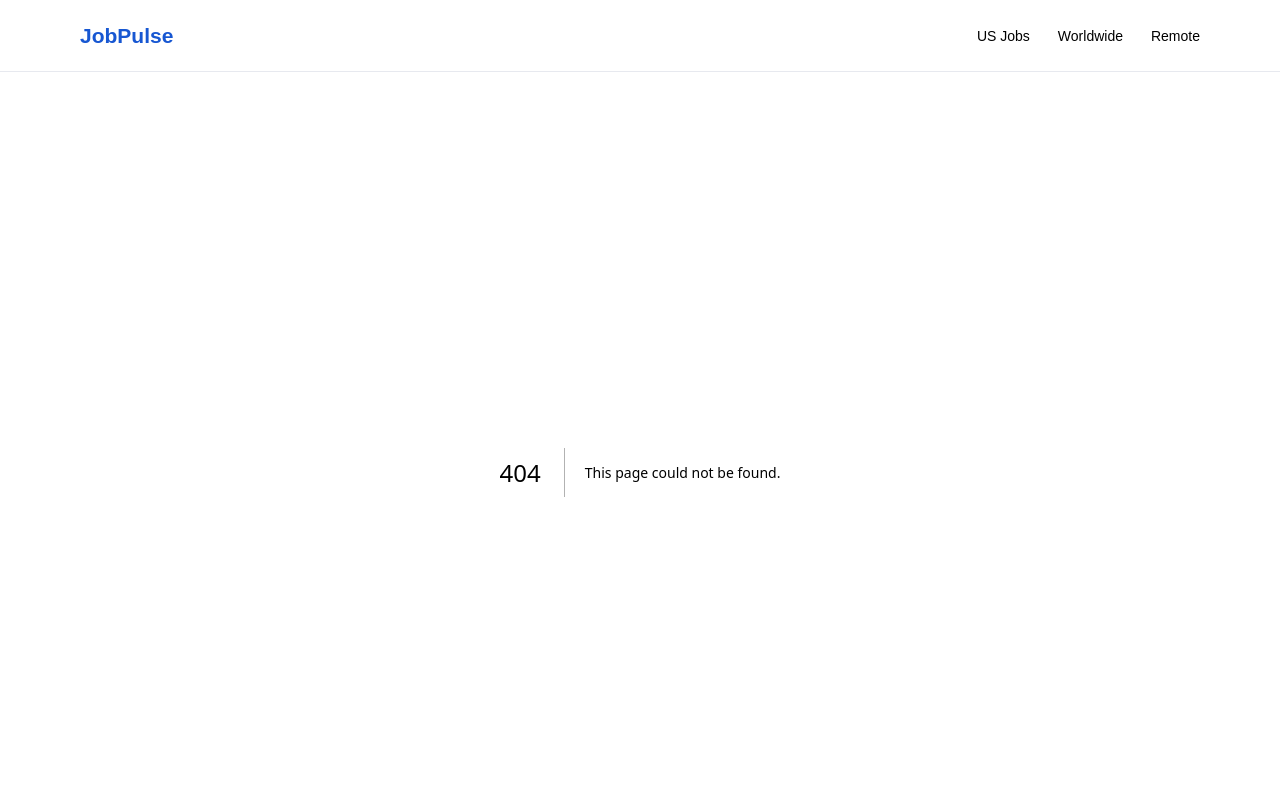
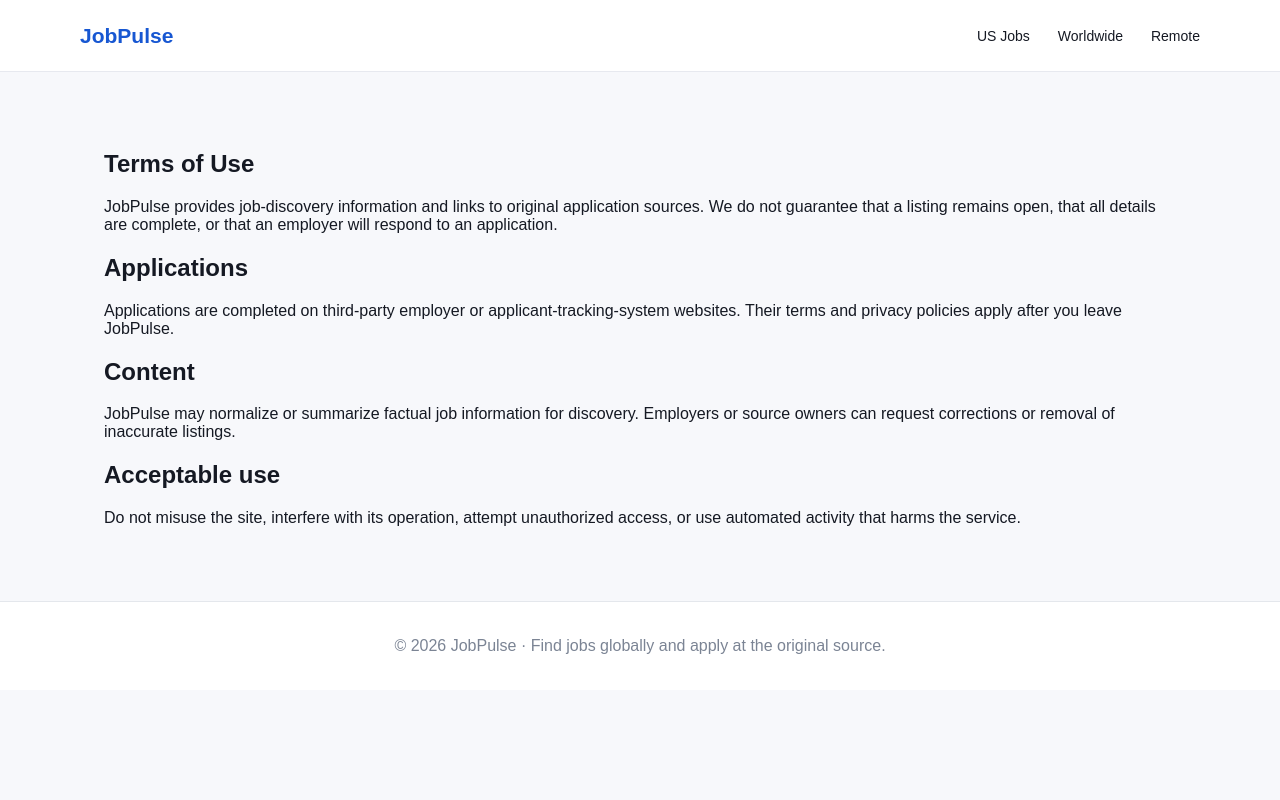
Before and after one commit to goldi-syne/job-aggregator, a Next.js app: page /terms in a window 1280 px wide. Before the commit this address had no page. Shown: the top 800 px of the page. Built offline with nearby package versions, Linux system fonts and the light colour scheme.

Commit message:
Add terms page

```diff
--- /dev/null
+++ b/app/terms/page.tsx
@@ -0,0 +1,16 @@
+import type { Metadata } from 'next';
+
+export const metadata: Metadata = { title: 'Terms of Use | JobPulse' };
+
+export default function TermsPage() {
+  return <section className="wrap contentPage">
+    <h1>Terms of Use</h1>
+    <p>JobPulse provides job-discovery information and links to original application sources. We do not guarantee that a listing remains open, that all details are complete, or that an employer will respond to an application.</p>
+    <h2>Applications</h2>
+    <p>Applications are completed on third-party employer or applicant-tracking-system websites. Their terms and privacy policies apply after you leave JobPulse.</p>
+    <h2>Content</h2>
+    <p>JobPulse may normalize or summarize factual job information for discovery. Employers or source owners can request corrections or removal of inaccurate listings.</p>
+    <h2>Acceptable use</h2>
+    <p>Do not misuse the site, interfere with its operation, attempt unauthorized access, or use automated activity that harms the service.</p>
+  </section>;
+}
```
